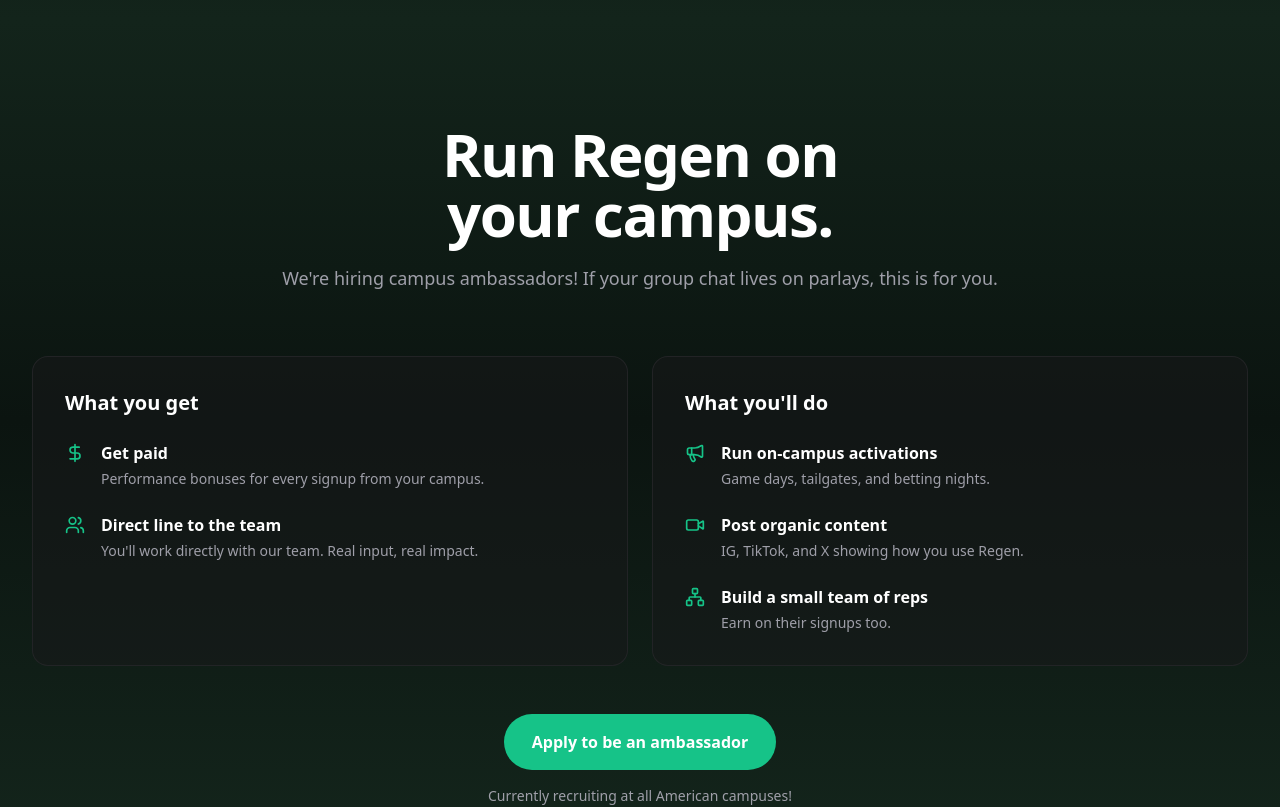
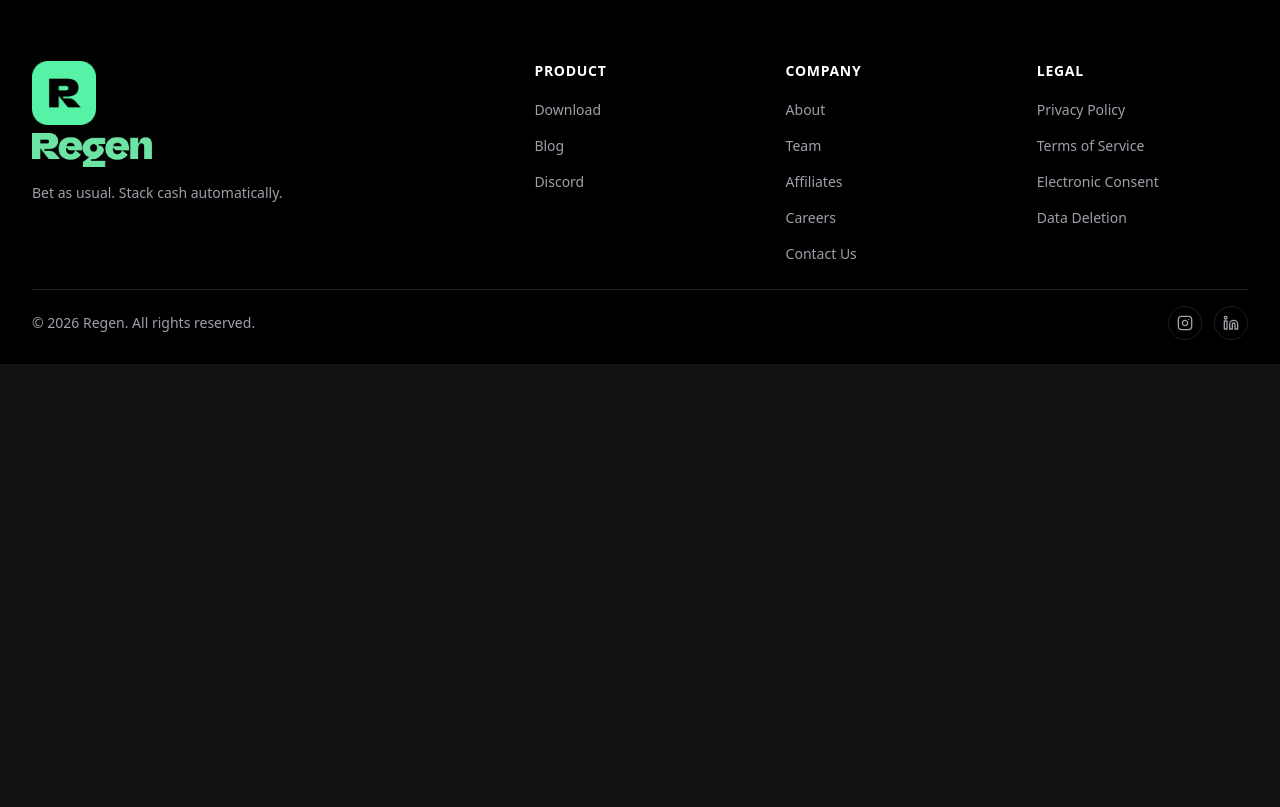
Before and after one commit to Edisonmunoz13/regen-website, a Next.js app: page / in a window 1280 px wide. Shown: the part 4380-5187 px from the top of the page. After the commit the page ends 4744 px from the top, so only its background shows below. Built offline with nearby package versions, Linux system fonts and the light colour scheme.

Commit message:
delete ambasadors

```diff
--- a/src/app/page.tsx
+++ b/src/app/page.tsx
@@ -6,7 +6,6 @@
 import { Pitch } from "@/components/Pitch";
 import { BackedBy } from "@/components/BackedBy";
 import { FinalCTA } from "@/components/FinalCTA";
-import { Ambassadors } from "@/components/Ambassadors";
 
 export default function Home() {
   return (
@@ -19,7 +18,6 @@
         <Features />
         <BackedBy />
         <FinalCTA />
-        <Ambassadors showBadge={false} />
       </main>
       <Footer />
     </div>
--- a/src/app/partnerships/campus-ambassadors/page.tsx
+++ /dev/null
@@ -1,27 +0,0 @@
-import { Header } from "@/components/Header";
-import { Footer } from "@/components/Footer";
-import { Ambassadors } from "@/components/Ambassadors";
-
-export const metadata = {
-  title: "Campus Ambassadors — Regen",
-  description:
-    "Run Regen on your campus. We're hiring campus ambassadors at every American university.",
-  openGraph: {
-    title: "Campus Ambassadors — Regen",
-    description:
-      "Run Regen on your campus. We're hiring campus ambassadors at every American university.",
-    type: "website",
-  },
-};
-
-export default function CampusAmbassadorsPage() {
-  return (
-    <main className="min-h-screen text-white">
-      <Header />
-      <div className="pt-24">
-        <Ambassadors />
-      </div>
-      <Footer />
-    </main>
-  );
-}
--- a/src/components/Ambassadors.tsx
+++ /dev/null
@@ -1,119 +0,0 @@
-import { DollarSign, Users, Megaphone, Video, Network } from "lucide-react";
-
-const get = [
-  {
-    icon: DollarSign,
-    title: "Get paid",
-    body: "Performance bonuses for every signup from your campus.",
-  },
-  {
-    icon: Users,
-    title: "Direct line to the team",
-    body: "You'll work directly with our team. Real input, real impact.",
-  },
-];
-
-const doList = [
-  {
-    icon: Megaphone,
-    title: "Run on-campus activations",
-    body: "Game days, tailgates, and betting nights.",
-  },
-  {
-    icon: Video,
-    title: "Post organic content",
-    body: "IG, TikTok, and X showing how you use Regen.",
-  },
-  {
-    icon: Network,
-    title: "Build a small team of reps",
-    body: "Earn on their signups too.",
-  },
-];
-
-export function Ambassadors({ showBadge = true }: { showBadge?: boolean }) {
-  return (
-    <section id="ambassadors" className="py-24 md:py-32">
-      <div className="mx-auto max-w-7xl px-4 sm:px-6 lg:px-8">
-        <div className="mx-auto max-w-3xl text-center">
-          {showBadge && (
-            <span
-              className="inline-block rounded-full border bg-emerald-500/10 px-3 py-1 text-xs font-semibold uppercase tracking-wider"
-              style={{
-                borderColor:
-                  "color-mix(in oklab, var(--regen-green) 40%, transparent)",
-                color: "var(--regen-green)",
-              }}
-            >
-              Now hiring
-            </span>
-          )}
-          <h2
-            className={`text-balance text-4xl font-black tracking-tight text-white md:text-5xl lg:text-6xl ${
-              showBadge ? "mt-5" : ""
-            }`}
-          >
-            Run Regen on your campus.
-          </h2>
-          <p className="mt-5 text-lg text-zinc-400">
-            We&apos;re hiring campus ambassadors! If your group chat lives on
-            parlays, this is for you.
-          </p>
-        </div>
-
-        <div className="mt-16 grid gap-6 md:grid-cols-2">
-          <div className="rounded-2xl border border-zinc-800/80 bg-zinc-900/50 p-8">
-            <h3 className="text-xl font-bold text-white">What you get</h3>
-            <div className="mt-6 space-y-6">
-              {get.map(({ icon: Icon, title, body }) => (
-                <div key={title} className="flex gap-4">
-                  <Icon
-                    className="mt-0.5 h-5 w-5 shrink-0"
-                    style={{ color: "var(--regen-green)" }}
-                  />
-                  <div>
-                    <h4 className="text-base font-bold text-white">{title}</h4>
-                    <p className="mt-1 text-sm text-zinc-400">{body}</p>
-                  </div>
-                </div>
-              ))}
-            </div>
-          </div>
-
-          <div className="rounded-2xl border border-zinc-800/80 bg-zinc-900/50 p-8">
-            <h3 className="text-xl font-bold text-white">What you&apos;ll do</h3>
-            <div className="mt-6 space-y-6">
-              {doList.map(({ icon: Icon, title, body }) => (
-                <div key={title} className="flex gap-4">
-                  <Icon
-                    className="mt-0.5 h-5 w-5 shrink-0"
-                    style={{ color: "var(--regen-green)" }}
-                  />
-                  <div>
-                    <h4 className="text-base font-bold text-white">{title}</h4>
-                    <p className="mt-1 text-sm text-zinc-400">{body}</p>
-                  </div>
-                </div>
-              ))}
-            </div>
-          </div>
-        </div>
-
-        <div className="mt-12 flex flex-col items-center text-center">
-          <a
-            href="https://forms.gle/etLpAyqeGVku34dq6"
-            target="_blank"
-            rel="noopener noreferrer"
-            className="inline-flex items-center gap-2 rounded-full px-7 py-4 text-base font-semibold text-white transition-all hover:scale-105"
-            style={{ backgroundColor: "var(--regen-green)" }}
-          >
-            Apply to be an ambassador
-          </a>
-          <p className="mt-4 text-sm text-zinc-400">
-            Currently recruiting at all American campuses!
-          </p>
-        </div>
-      </div>
-    </section>
-  );
-}
--- a/src/components/Footer.tsx
+++ b/src/components/Footer.tsx
@@ -38,7 +38,6 @@
 const companyLinks: FooterLink[] = [
   { label: "About", href: "/about" },
   { label: "Team", href: "/team" },
-  { label: "Ambassadors", href: "/partnerships/campus-ambassadors" },
   { label: "Affiliates", href: "/partnerships/affiliates" },
   {
     label: "Careers",
--- a/src/components/Header.tsx
+++ b/src/components/Header.tsx
@@ -40,7 +40,6 @@
     kind: "dropdown",
     label: "Partnerships",
     items: [
-      { label: "Campus Ambassadors", href: "/partnerships/campus-ambassadors" },
       { label: "Affiliates", href: "/partnerships/affiliates" },
     ],
   },
```
